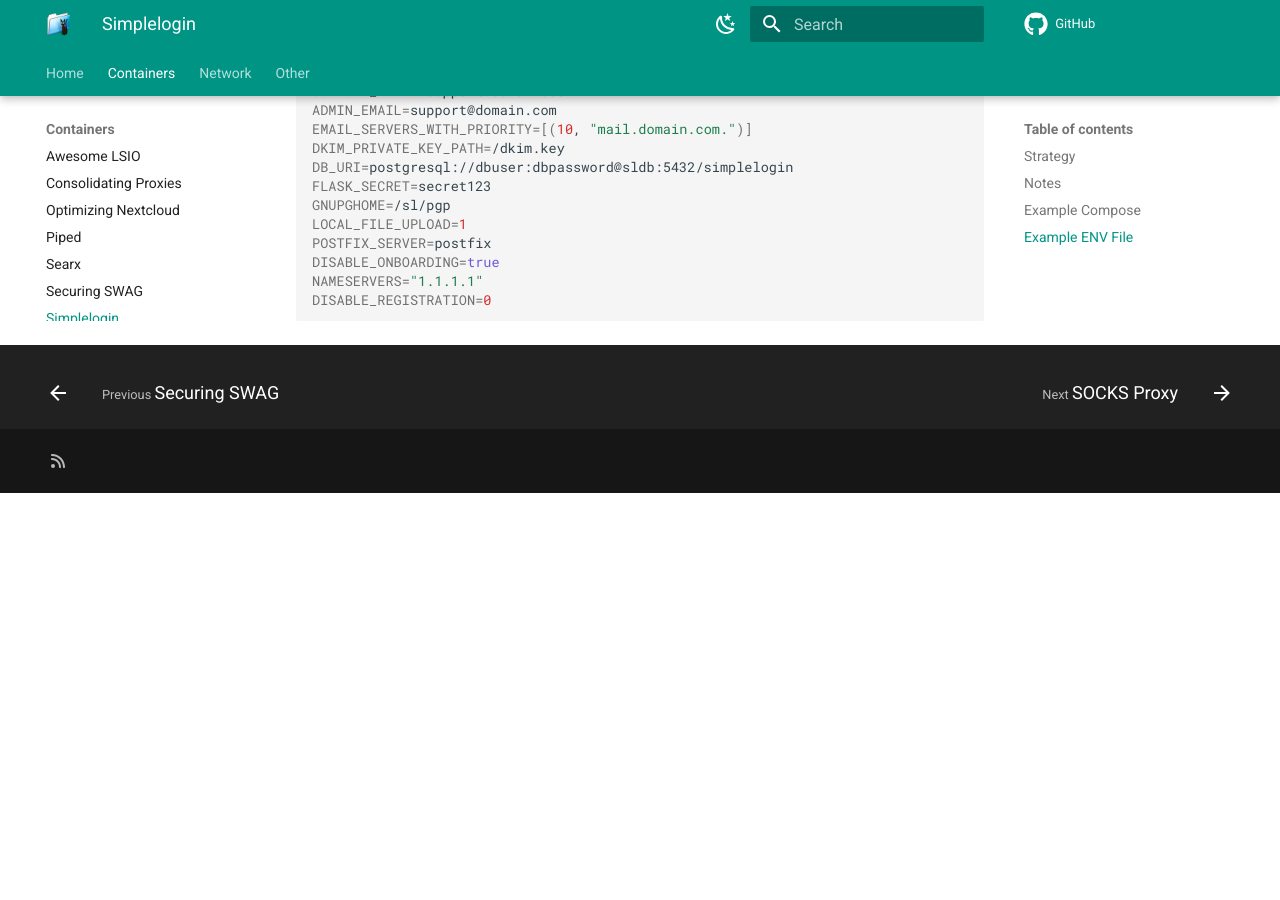
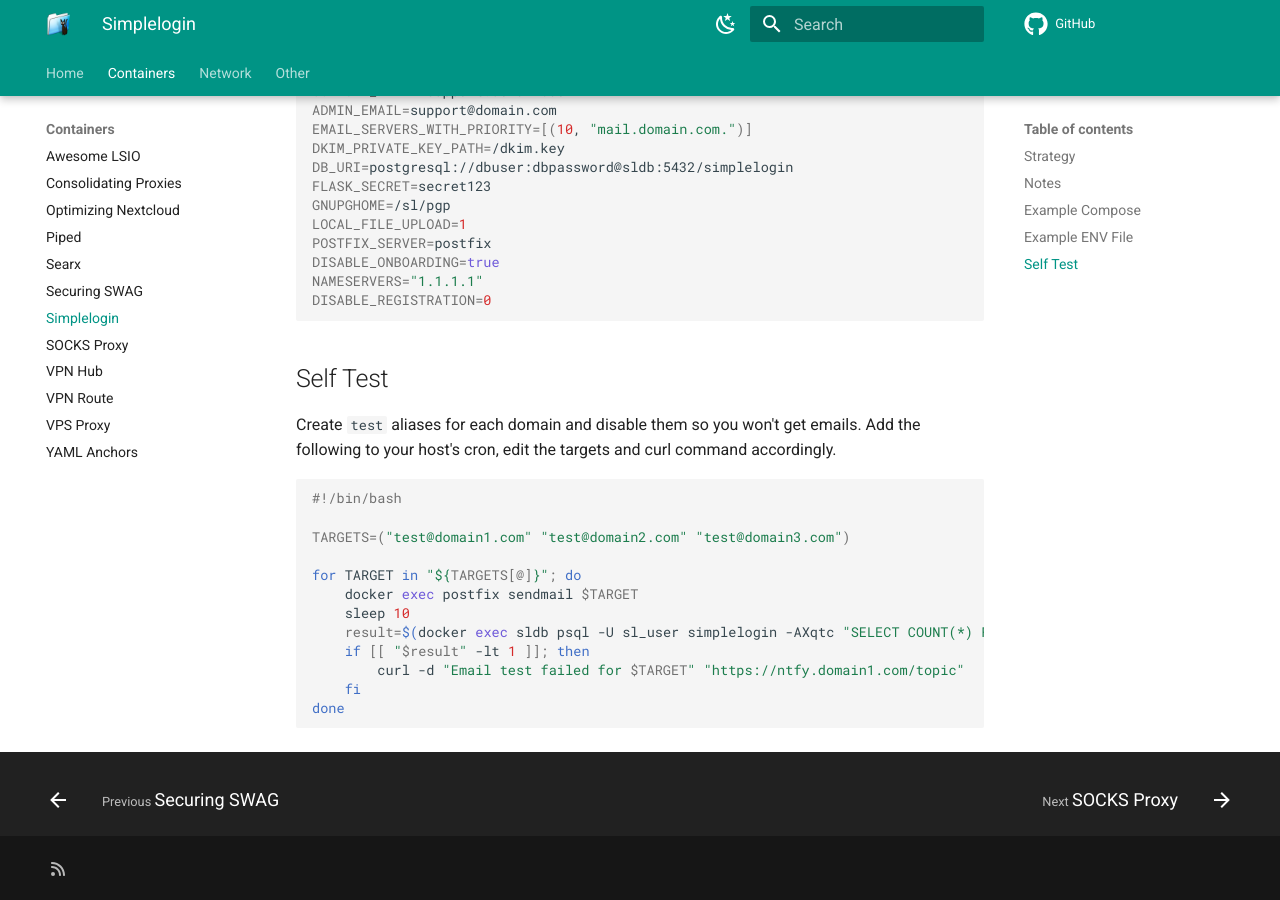
Before and after one commit to quietsy/advanced-configurations, an MkDocs documentation site: the page built from docs/simplelogin.md, in a window 1280 px wide and 900 px high, scrolled down 2696 px. Built offline with MkDocs 1.6.1 and Material for MkDocs 9.7.7, drawn with Linux system fonts in a browser that asks for light colours; comment, search, counter and statistics services are not loaded; before the commit the page ends 3189 px from its top, so only the background shows below that.

Commit message:
Add self-test to simplelogin

````diff
--- a/docs/simplelogin.md
+++ b/docs/simplelogin.md
@@ -122,3 +122,23 @@ DISABLE_ONBOARDING=true
 NAMESERVERS="1.1.1.1"
 DISABLE_REGISTRATION=0
 ```
+
+## Self Test
+
+Create `test` aliases for each domain and disable them so you won't get emails.
+Add the following to your host's cron, edit the targets and curl command accordingly.
+
+```bash
+#!/bin/bash
+
+TARGETS=("test@domain1.com" "test@domain2.com" "test@domain3.com")
+
+for TARGET in "${TARGETS[@]}"; do
+    docker exec postfix sendmail $TARGET
+    sleep 10
+    result=$(docker exec sldb psql -U sl_user simplelogin -AXqtc "SELECT COUNT(*) FROM email_log JOIN alias ON email_log.alias_id = alias.id WHERE alias.email = '$TARGET' AND email_log.created_at BETWEEN NOW() - INTERVAL '5 MINUTES' AND NOW();")
+    if [[ "$result" -lt 1 ]]; then
+        curl -d "Email test failed for $TARGET" "https://ntfy.domain1.com/topic"
+    fi
+done
+```
````
